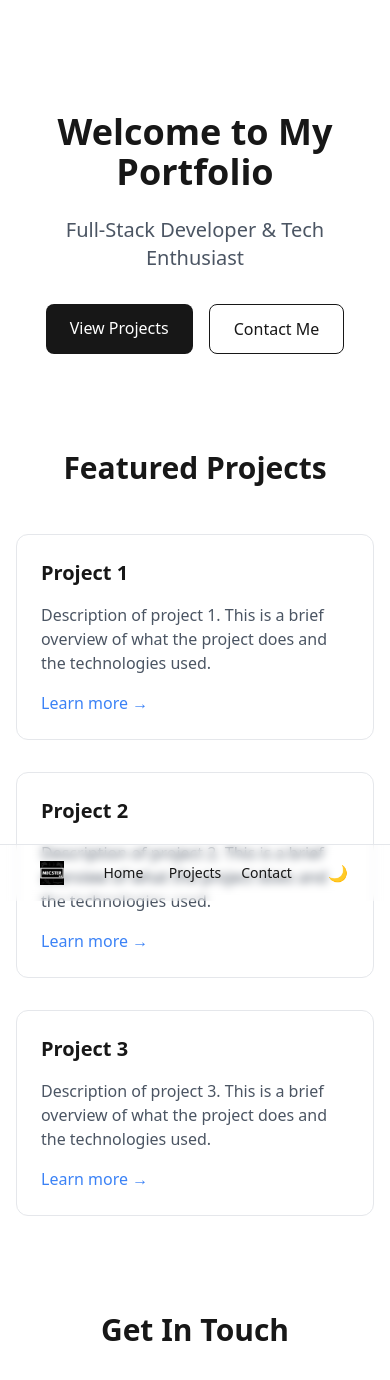
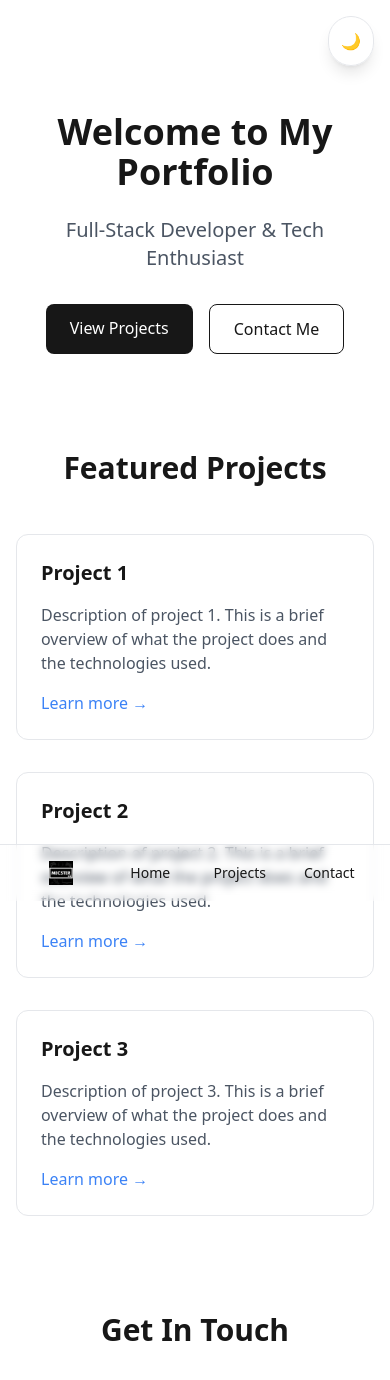
Before and after one commit to powerfulqa/powerfulqa.github.io, a Next.js app: page / in a window 390 px wide. Shown: the top 1380 px of the page. Built offline with nearby package versions, Linux system fonts and the light colour scheme.

Commit message:
added a floating toggle to the light dark mode switch

```diff
--- a/app/components/Navigation.tsx
+++ b/app/components/Navigation.tsx
@@ -60,13 +60,22 @@ export default function Navigation() {
         </div>
       </nav>
 
+      {/* Mobile Theme Toggle (Always Visible) */}
+      <button
+        onClick={() => setTheme(theme === 'dark' ? 'light' : 'dark')}
+        className="sm:hidden fixed top-4 right-4 z-50 p-3 rounded-full bg-background/80 backdrop-blur-sm border border-gray-200 dark:border-gray-800 shadow-lg"
+        aria-label="Toggle theme"
+      >
+        {theme === 'dark' ? '🌞' : '🌙'}
+      </button>
+
       {/* Mobile Navigation */}
       <nav
-        className={`sm:hidden fixed bottom-0 left-0 right-0 z-50 bg-background/80 backdrop-blur-sm border-t border-gray-200 dark:border-gray-800 ${
+        className={`sm:hidden fixed bottom-0 left-0 right-0 z-40 bg-background/80 backdrop-blur-sm border-t border-gray-200 dark:border-gray-800 ${
           isScrolled ? 'translate-y-0' : 'translate-y-full'
         } transition-transform duration-300`}
       >
-        <div className="grid grid-cols-5 items-center p-4">
+        <div className="grid grid-cols-4 items-center p-4">
           <div className="flex justify-center">
             <Image
               src="/icons/mecster09-512-sq-512.png"
@@ -84,13 +93,6 @@ export default function Navigation() {
               {item.label}
             </a>
           ))}
-          <button
-            onClick={() => setTheme(theme === 'dark' ? 'light' : 'dark')}
-            className="flex justify-center"
-            aria-label="Toggle theme"
-          >
-            {theme === 'dark' ? '🌞' : '🌙'}
-          </button>
         </div>
       </nav>
     </>
```
